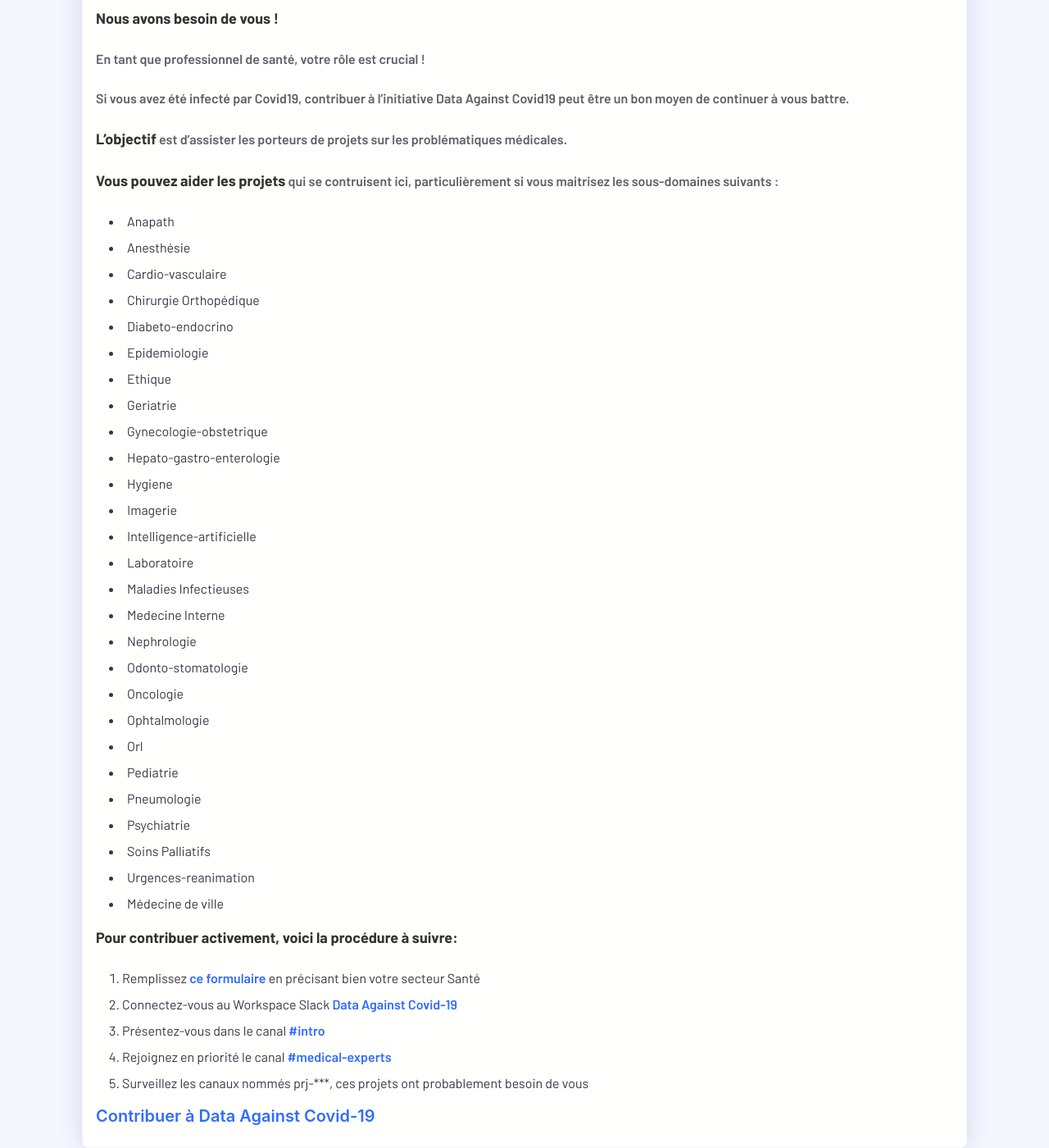
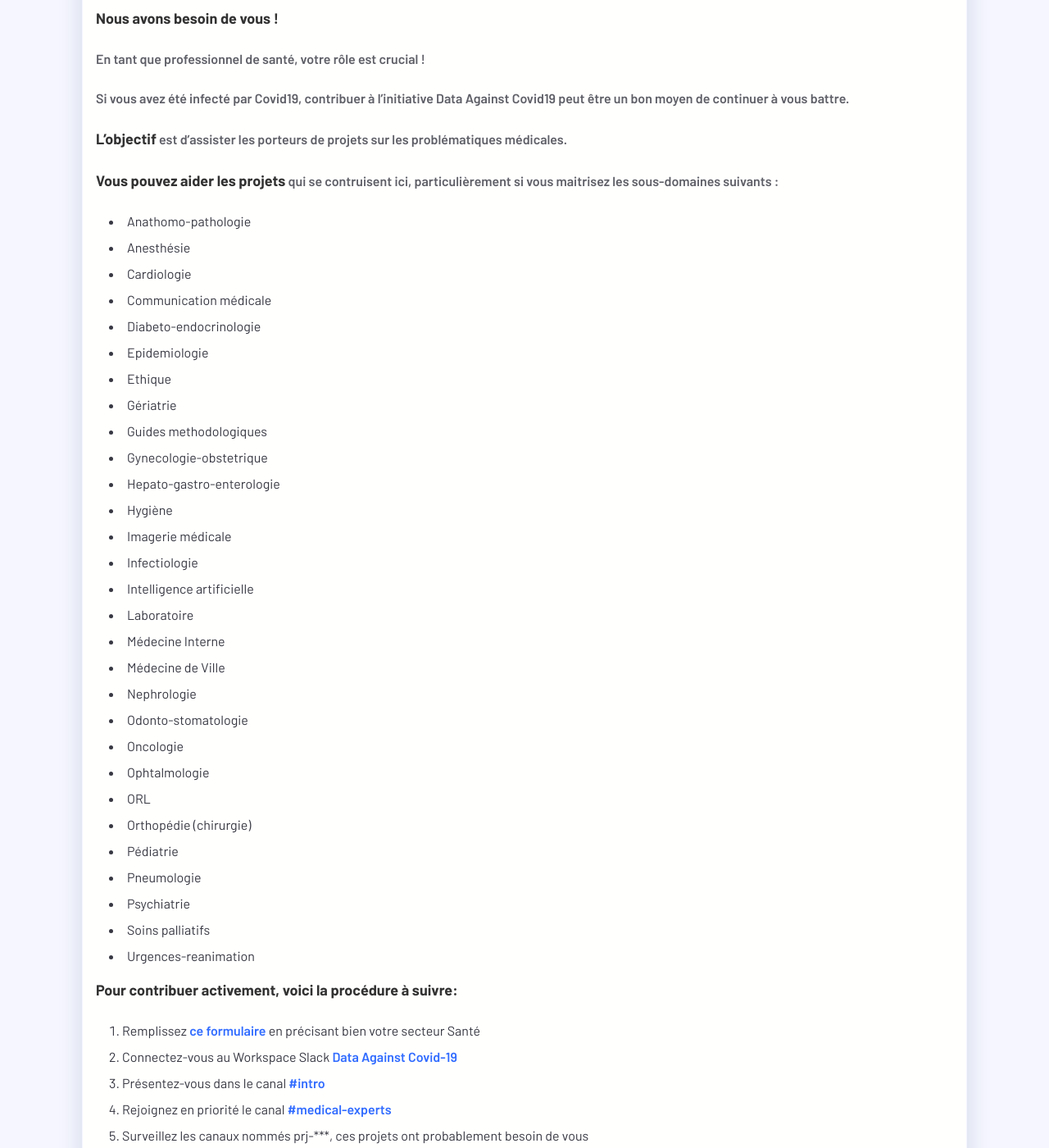
Before and after one commit to opencovid19-fr/opencovid19-fr.github.io, a Jekyll site: the page built from _posts/Comment contribuer/2020-04-02-je-suis-professionnel-sante.md, in a window 1280 px wide and 1400 px high, scrolled down 392 px. Shown: the whole window at 82% size. Built offline with Jekyll 4.4.1, drawn with Linux system fonts in a browser that asks for light colours; nearby versions of some CDN libraries; comment, search, counter and statistics services are not loaded.

Commit message:
update list of specialities

```diff
--- a/_posts/Comment contribuer/2020-04-02-je-suis-professionnel-sante.md
+++ b/_posts/Comment contribuer/2020-04-02-je-suis-professionnel-sante.md
@@ -20,33 +20,35 @@
 **Vous pouvez aider les projets** qui se contruisent ici,
 particulièrement si vous maitrisez les sous-domaines suivants :
 
-- Anapath
+- Anathomo-pathologie
 - Anesthésie
-- Cardio-vasculaire
-- Chirurgie Orthopédique
-- Diabeto-endocrino
+- Cardiologie
+- Communication médicale
+- Diabeto-endocrinologie
 - Epidemiologie
 - Ethique
-- Geriatrie
+- Gériatrie
+- Guides methodologiques
 - Gynecologie-obstetrique
 - Hepato-gastro-enterologie
-- Hygiene
-- Imagerie
-- Intelligence-artificielle
+- Hygiène
+- Imagerie médicale
+- Infectiologie
+- Intelligence artificielle
 - Laboratoire
-- Maladies Infectieuses
-- Medecine Interne
+- Médecine Interne
+- Médecine de Ville
 - Nephrologie
 - Odonto-stomatologie
 - Oncologie
 - Ophtalmologie
-- Orl
-- Pediatrie
+- ORL
+- Orthopédie (chirurgie)
+- Pédiatrie
 - Pneumologie
 - Psychiatrie
-- Soins Palliatifs
+- Soins palliatifs
 - Urgences-reanimation
-- Médecine de ville
 
 **Pour contribuer activement, voici la procédure à suivre:**
 1. Remplissez [ce formulaire](https://docs.google.com/forms/d/e/1FAIpQLSdiw56eQNGkm5uQt7mlcR32n--J2rwfSgOYpF9eAKThFNv7rA/viewform) en précisant bien votre secteur Santé
```
